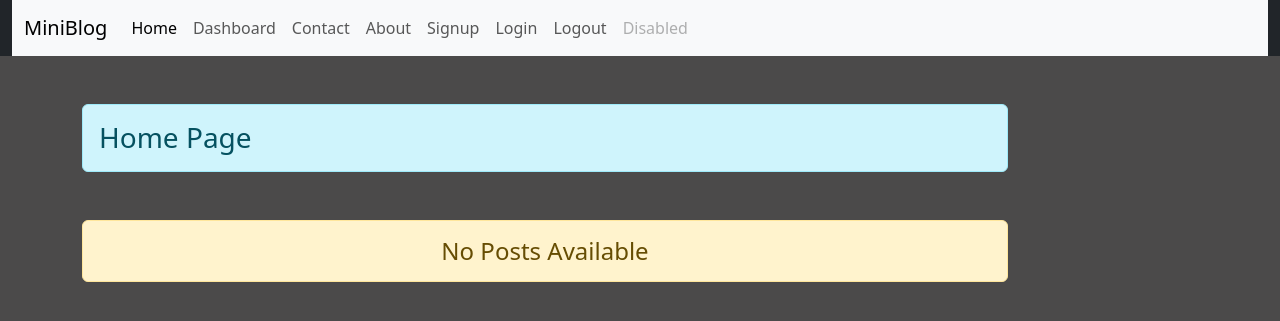
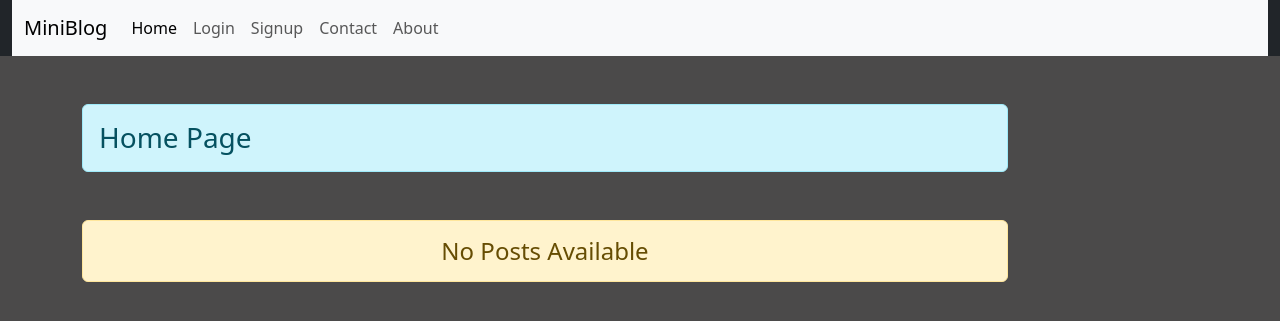
Before and after one commit to anonymousmani/miniblog, a Django app: template miniblog/blog/templates/blog/home.html in a window 1280 px wide. Shown: the top 321 px of the page. Run offline with Django 4.2, Linux system fonts and the light colour scheme; the template is opened without the code that fills it, so the values that code supplies are empty; some libraries are stand-ins or nearby versions.

Commit message:
Update navbar.html

```diff
--- a/miniblog/blog/templates/blog/navbar.html
+++ b/miniblog/blog/templates/blog/navbar.html
@@ -7,27 +7,29 @@
         <li class="nav-item">
           <a class="nav-link active" aria-current="page" href="/">Home</a>
         </li>
-        <li class="nav-item">
-          <a class="nav-link" href="{% url 'dashboard' %}">Dashboard</a>
-        </li>
+        {% if request.user.is_authenticated %}
+          <li class="nav-item">
+            <a class="nav-link" href="{% url 'dashboard' %}">Dashboard</a>
+          </li>
+          <li class="nav-item">
+            <a class="nav-link" href="{% url 'logout' %}">Logout</a>
+          </li>
+        {% else %}
+          <li class="nav-item">
+            <a class="nav-link" href="{% url 'login' %}">Login</a>
+          </li>
+          <li class="nav-item">
+            <a class="nav-link" href="{% url 'signup' %}">Signup</a>
+          </li>
+        {% endif %}
         <li class="nav-item">
           <a class="nav-link" href="{% url 'contact' %}">Contact</a>
         </li>
         <li class="nav-item">
           <a class="nav-link" href="{% url 'about' %}">About</a>
         </li>
-        <li class="nav-item">
-          <a class="nav-link" href="{% url 'signup' %}">Signup</a>
-        </li>
-        <li class="nav-item">
-          <a class="nav-link" href="{% url 'login' %}">Login</a>
-        </li>
-        <li class="nav-item">
-            <a class="nav-link" href="{% url 'logout' %}">Logout</a>
-          </li>
-        <li class="nav-item">
-          <a class="nav-link disabled" aria-disabled="true">Disabled</a>
-        </li>
+
+
       </ul>
     </div>
   </div>
```
